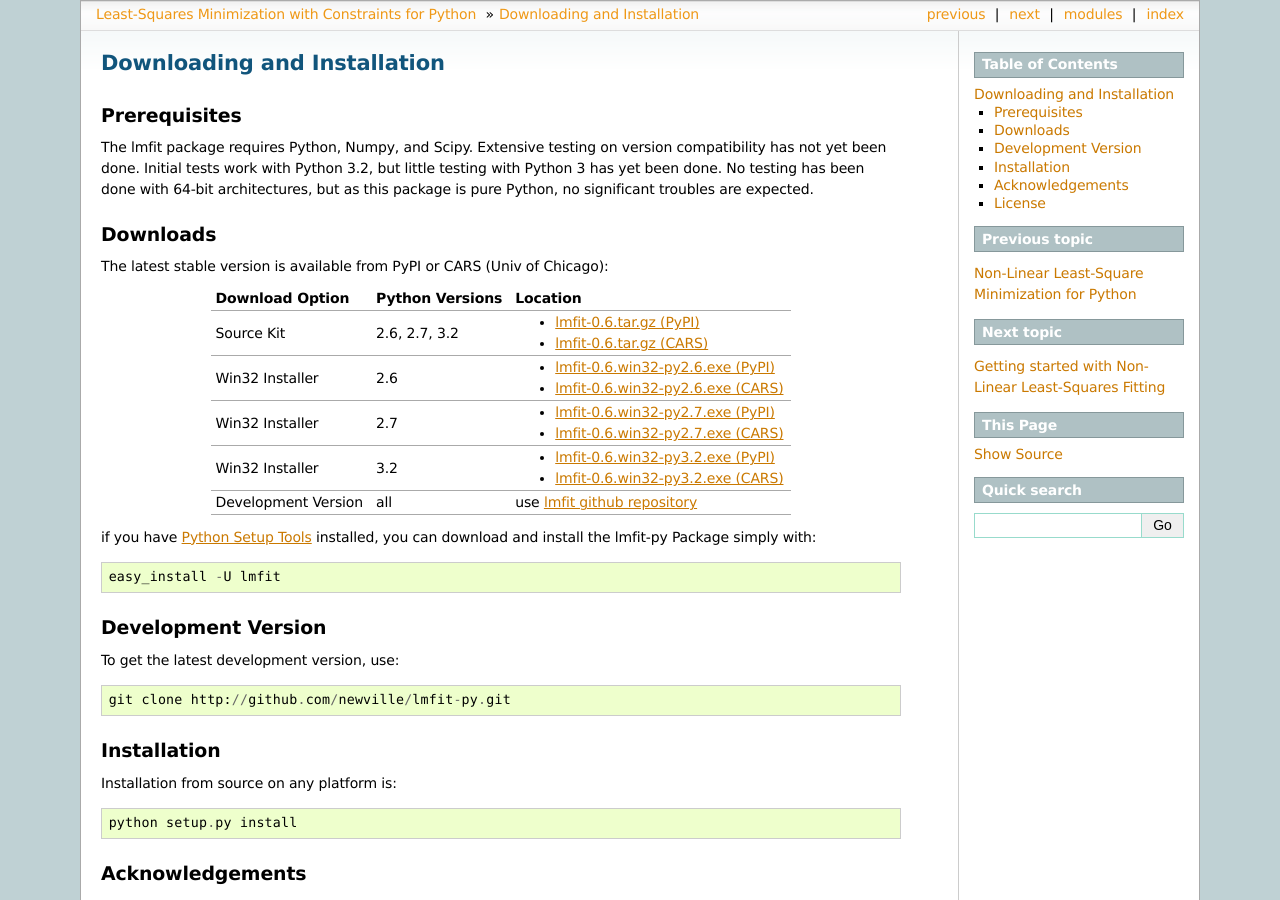
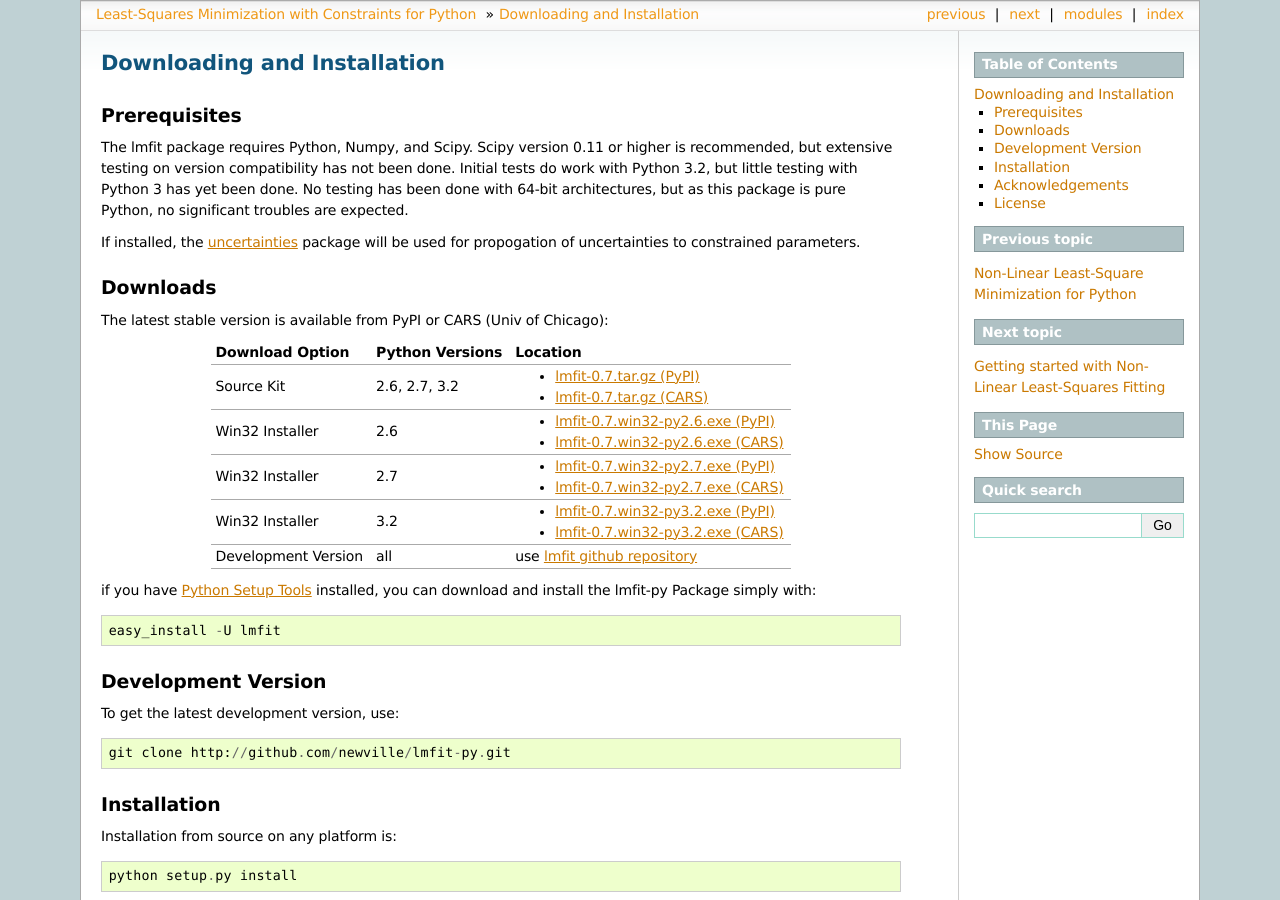
Before and after one commit to lmfit/lmfit-py, a Sphinx documentation site: the page built from doc/installation.rst, in a window 1280 px wide and 900 px high. Built offline with Sphinx 7.4.7, drawn with Linux system fonts in a browser that asks for light colours; formulas are drawn with MathJax 3; the version number is read from the project's files by our own code.

Commit message:
updated doc

```diff
--- a/doc/installation.rst
+++ b/doc/installation.rst
@@ -5,11 +5,17 @@ Downloading and Installation
 Prerequisites
 ~~~~~~~~~~~~~~~
 
-The lmfit package requires Python, Numpy, and Scipy.  Extensive testing on
-version compatibility has not yet been done.  Initial tests work with
-Python 3.2, but little testing with Python 3 has yet been done.  No testing
-has been done with 64-bit architectures, but as this package is pure
-Python, no significant troubles are expected.
+The lmfit package requires Python, Numpy, and Scipy.  Scipy version 0.11 or
+higher is recommended, but extensive testing on version compatibility has
+not been done.  Initial tests do work with Python 3.2, but little testing
+with Python 3 has yet been done.  No testing has been done with 64-bit
+architectures, but as this package is pure Python, no significant troubles
+are expected.
+
+.. _uncertainties: http://packages.python.org/uncertainties/
+
+If installed, the `uncertainties`_ package will be used for propogation of
+uncertainties to constrained parameters.
 
 
 Downloads
@@ -17,15 +23,15 @@ Downloads
 
 The latest stable version is available from PyPI or CARS (Univ of Chicago):
 
-.. _lmfit-0.6.tar.gz (CARS):   http://cars9.uchicago.edu/software/python/lmfit/src/lmfit-0.6.tar.gz
-.. _lmfit-0.6.win32-py2.6.exe (CARS): http://cars9.uchicago.edu/software/python/lmfit/src/lmfit-0.6.win32-py2.6.exe
-.. _lmfit-0.6.win32-py2.7.exe (CARS): http://cars9.uchicago.edu/software/python/lmfit/src/lmfit-0.6.win32-py2.7.exe
-.. _lmfit-0.6.win32-py3.2.exe (CARS): http://cars9.uchicago.edu/software/python/lmfit/src/lmfit-0.6.win32-py3.2.exe
+.. _lmfit-0.7.tar.gz (CARS):   http://cars9.uchicago.edu/software/python/lmfit/src/lmfit-0.7.tar.gz
+.. _lmfit-0.7.win32-py2.6.exe (CARS): http://cars9.uchicago.edu/software/python/lmfit/src/lmfit-0.7.win32-py2.6.exe
+.. _lmfit-0.7.win32-py2.7.exe (CARS): http://cars9.uchicago.edu/software/python/lmfit/src/lmfit-0.7.win32-py2.7.exe
+.. _lmfit-0.7.win32-py3.2.exe (CARS): http://cars9.uchicago.edu/software/python/lmfit/src/lmfit-0.7.win32-py3.2.exe
 
-.. _lmfit-0.6.tar.gz (PyPI): http://pypi.python.org/packages/source/l/lmfit/lmfit-0.6.tar.gz
-.. _lmfit-0.6.win32-py2.6.exe (PyPI): http://pypi.python.org/packages/any/l/lmfit/lmfit-0.6.win32-py2.6.exe
-.. _lmfit-0.6.win32-py2.7.exe (PyPI): http://pypi.python.org/packages/any/l/lmfit/lmfit-0.6.win32-py2.7.exe
-.. _lmfit-0.6.win32-py3.2.exe (PyPI): http://pypi.python.org/packages/any/l/lmfit/lmfit-0.6.win32-py3.2.exe
+.. _lmfit-0.7.tar.gz (PyPI): http://pypi.python.org/packages/source/l/lmfit/lmfit-0.7.tar.gz
+.. _lmfit-0.7.win32-py2.6.exe (PyPI): http://pypi.python.org/packages/2.6/l/lmfit/lmfit-0.7.win32-py2.6.exe
+.. _lmfit-0.7.win32-py2.7.exe (PyPI): http://pypi.python.org/packages/2.7/l/lmfit/lmfit-0.7.win32-py2.7.exe
+.. _lmfit-0.7.win32-py3.2.exe (PyPI): http://pypi.python.org/packages/3.2/l/lmfit/lmfit-0.7.win32-py3.2.exe
 
 .. _lmfit github repository:   http://github.com/newville/lmfit-py
 .. _lmfit at pypi:             http://pypi.python.org/pypi/lmfit/
@@ -34,17 +40,17 @@ The latest stable version is available from PyPI or CARS (Univ of Chicago):
 +----------------------+------------------+--------------------------------------------+
 |  Download Option     | Python Versions  |  Location                                  |
 +======================+==================+============================================+
-|  Source Kit          | 2.6, 2.7, 3.2    | -  `lmfit-0.6.tar.gz (PyPI)`_              |
-|                      |                  | -  `lmfit-0.6.tar.gz (CARS)`_              |
+|  Source Kit          | 2.6, 2.7, 3.2    | -  `lmfit-0.7.tar.gz (PyPI)`_              |
+|                      |                  | -  `lmfit-0.7.tar.gz (CARS)`_              |
 +----------------------+------------------+--------------------------------------------+
-|  Win32 Installer     |   2.6            | -  `lmfit-0.6.win32-py2.6.exe (PyPI)`_     |
-|                      |                  | -  `lmfit-0.6.win32-py2.6.exe (CARS)`_     |
+|  Win32 Installer     |   2.6            | -  `lmfit-0.7.win32-py2.6.exe (PyPI)`_     |
+|                      |                  | -  `lmfit-0.7.win32-py2.6.exe (CARS)`_     |
 +----------------------+------------------+--------------------------------------------+
-|  Win32 Installer     |   2.7            | -  `lmfit-0.6.win32-py2.7.exe (PyPI)`_     |
-|                      |                  | -  `lmfit-0.6.win32-py2.7.exe (CARS)`_     |
+|  Win32 Installer     |   2.7            | -  `lmfit-0.7.win32-py2.7.exe (PyPI)`_     |
+|                      |                  | -  `lmfit-0.7.win32-py2.7.exe (CARS)`_     |
 +----------------------+------------------+--------------------------------------------+
-|  Win32 Installer     |   3.2            | -  `lmfit-0.6.win32-py3.2.exe (PyPI)`_     |
-|                      |                  | -  `lmfit-0.6.win32-py3.2.exe (CARS)`_     |
+|  Win32 Installer     |   3.2            | -  `lmfit-0.7.win32-py3.2.exe (PyPI)`_     |
+|                      |                  | -  `lmfit-0.7.win32-py3.2.exe (CARS)`_     |
 +----------------------+------------------+--------------------------------------------+
 |  Development Version |   all            |  use `lmfit github repository`_            |
 +----------------------+------------------+--------------------------------------------+
```
